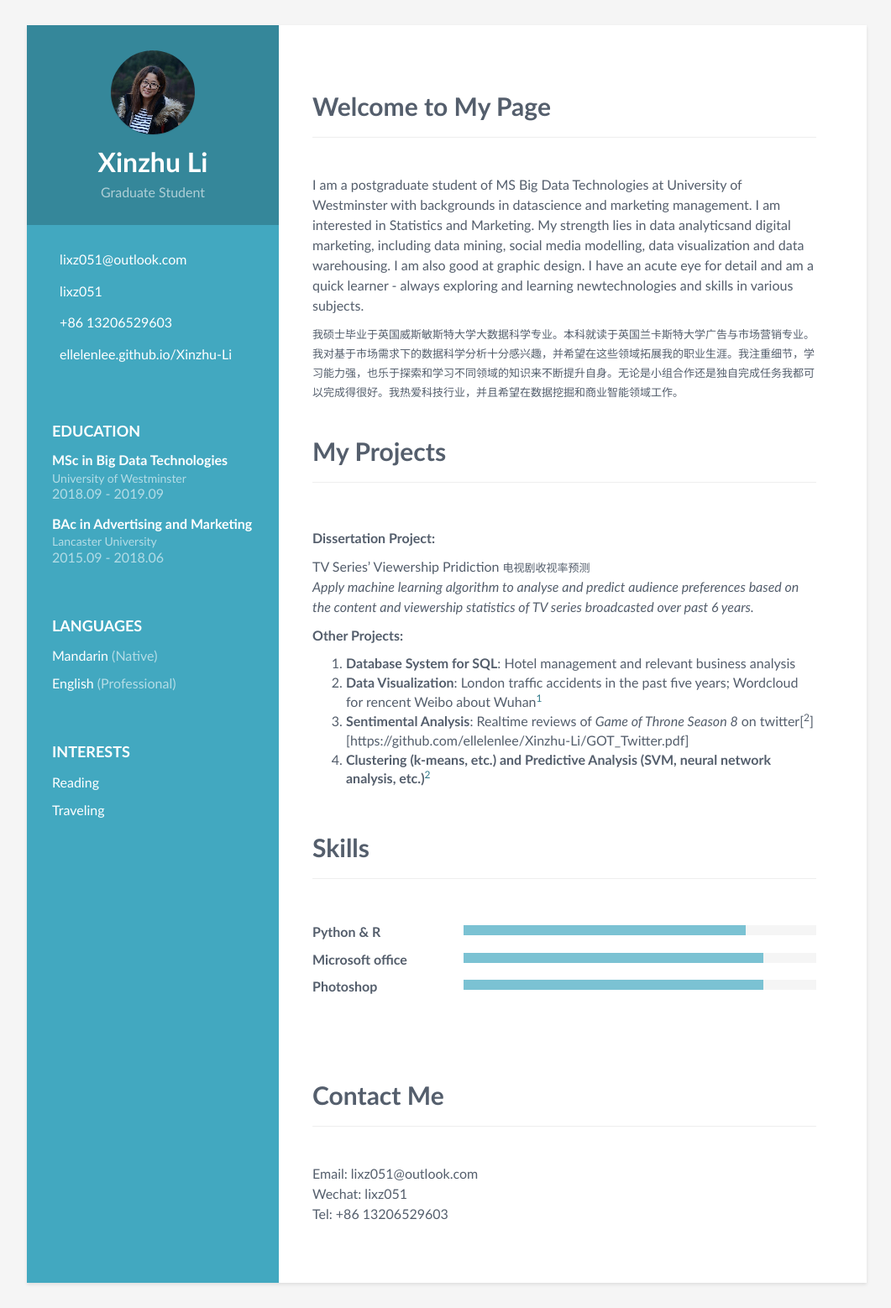
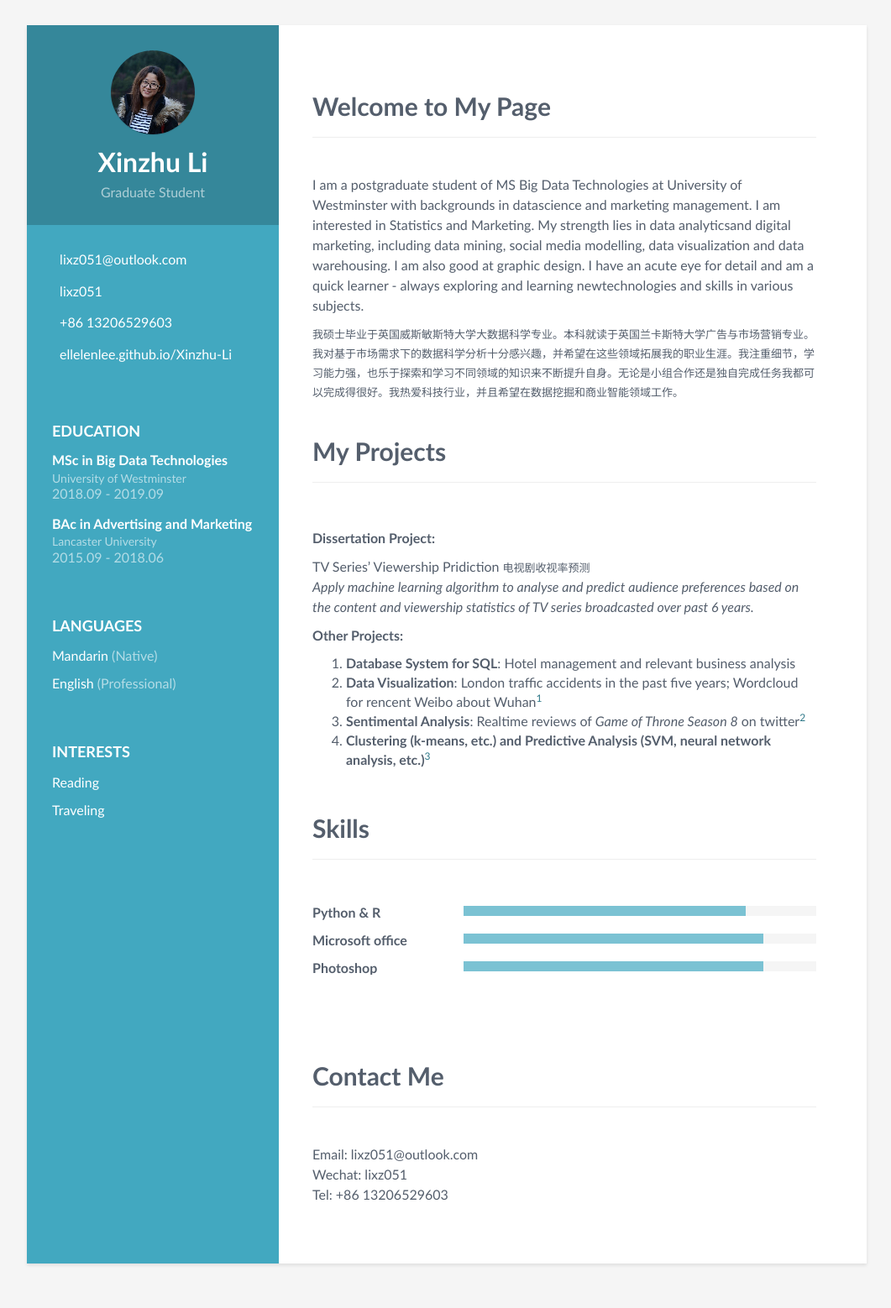
Before and after one commit to ellelenlee/Xinzhu-Li, a Jekyll site: the page built from index.md, in a window 1280 px wide. Shown: the whole page at 84% size, without its empty margins (108-1169 px from the left). Built offline with Jekyll 4.4.1, drawn with Linux system fonts in a browser that asks for light colours; our own code applies the rules of GitHub Pages for plain Markdown files; after the commit the page ends 1535 px from its top, so only the background shows below that.

Commit message:
Update index.md

```diff
--- a/index.md
+++ b/index.md
@@ -21,8 +21,8 @@ TV Series' Viewership Pridiction <font size="2">电视剧收视率预测</font>
 **Other Projects:**
 1. **Database System for SQL**: Hotel management and relevant business analysis
 2. **Data Visualization**: London traffic accidents in the past five years; Wordcloud for rencent Weibo about Wuhan[<sup>1</sup>](https://github.com/ellelenlee/Keywords-related-to-Wuhan-on-Weibo)
-3. **Sentimental Analysis**: Realtime reviews of *Game of Throne Season 8* on twitter[<sup>2</sup>][https://github.com/ellelenlee/Xinzhu-Li/GOT_Twitter.pdf]
-4. **Clustering (k-means, etc.) and Predictive Analysis (SVM, neural network analysis, etc.)**[<sup>2</sup>](https://github.com/ellelenlee/data-mining)
+3. **Sentimental Analysis**: Realtime reviews of *Game of Throne Season 8* on twitter[<sup>2</sup>](https://github.com/ellelenlee/Xinzhu-Li/GOT_Twitter.pdf)
+4. **Clustering (k-means, etc.) and Predictive Analysis (SVM, neural network analysis, etc.)**[<sup>3</sup>](https://github.com/ellelenlee/data-mining)
 
 <br/>
 
```
